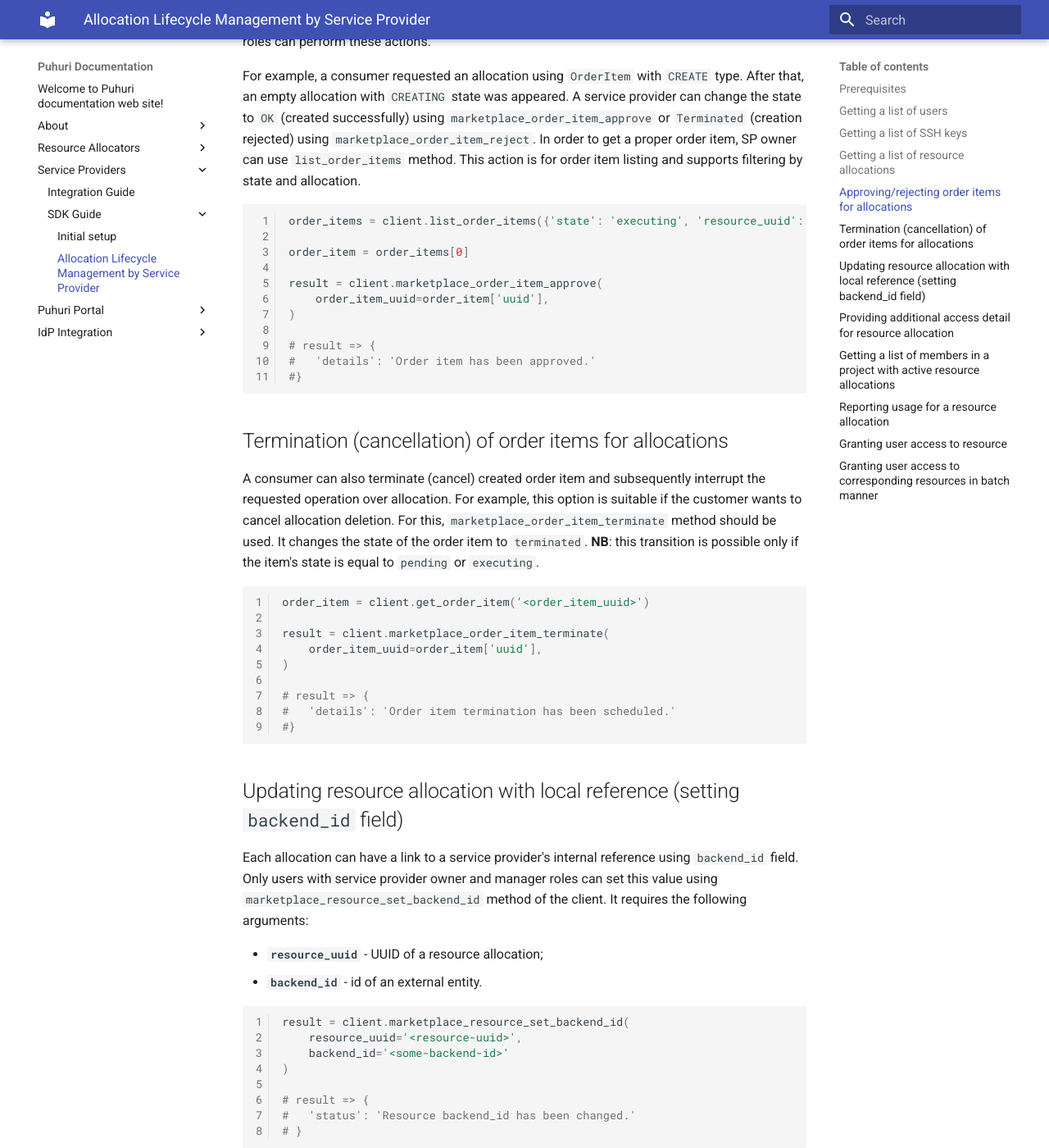
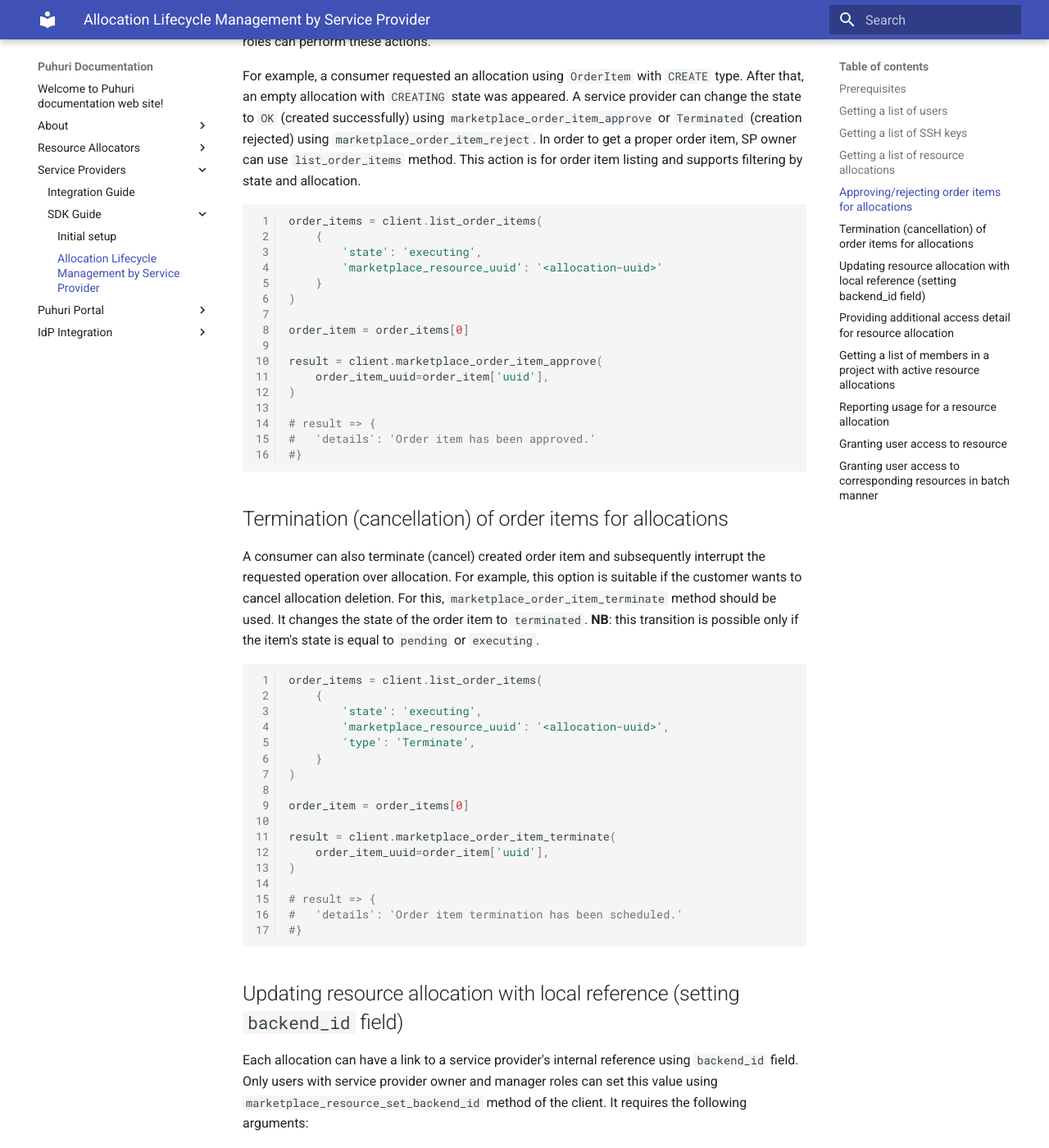
Before and after one commit to neicnordic/puhuri-web, an MkDocs documentation site: the page built from docs/SDK guide/allocation-management-sp.md, in a window 1280 px wide and 1400 px high, scrolled down 2420 px. Shown: the whole window at 82% size. Built offline with MkDocs 1.6.1 and Material for MkDocs 9.7.7, drawn with Linux system fonts in a browser that asks for light colours.

Commit message:
Fix code

````diff
--- a/docs/SDK guide/allocation-management-sp.md
+++ b/docs/SDK guide/allocation-management-sp.md
@@ -112,7 +112,12 @@ A service provider can change the state to `OK` (created successfully) using `ma
 In order to get a proper order item, SP owner can use `list_order_items` method. This action is for order item listing and supports filtering by state and allocation.
 
 ```python
-order_items = client.list_order_items({'state': 'executing', 'resource_uuid': '<allocation-uuid>'})
+order_items = client.list_order_items(
+    {
+        'state': 'executing',
+        'marketplace_resource_uuid': '<allocation-uuid>'
+    }
+)
 
 order_item = order_items[0]
 
@@ -134,8 +139,15 @@ It changes the state of the order item to `terminated`.
 **NB**: this transition is possible only if the item's state is equal to `pending` or `executing`.
 
 ```python
+order_items = client.list_order_items(
+    {
+        'state': 'executing',
+        'marketplace_resource_uuid': '<allocation-uuid>',
+        'type': 'Terminate',
+    }
+)
 
-order_item = client.get_order_item('<order_item_uuid>')
+order_item = order_items[0]
 
 result = client.marketplace_order_item_terminate(
     order_item_uuid=order_item['uuid'],
````
